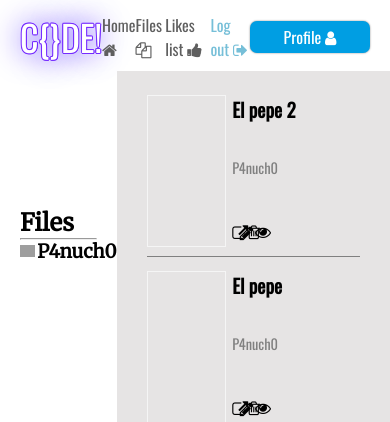
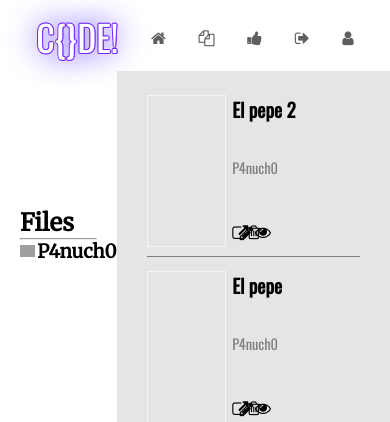
Before and after one commit to FNA2003/FinalProject, a Django app: page /files in a window 390 px wide. Shown: the top 422 px of the page. Run offline with Django 4.2, Linux system fonts and the light colour scheme; a user stored in the database is signed in; data comes from the database, SQL or seed files in the repository; grey boxes are pictures that could not be loaded.

Commit message:
ResponsiveUpdate:

```diff
--- a/pen/static/pen/layout.css
+++ b/pen/static/pen/layout.css
@@ -85,3 +85,29 @@ h1, h2, h3, h4, h5, h6 {
     #3c10ff 0 0 30px;
 
 }
+
+@media (max-width:750px) {
+    .navbar-link > span, #user-logout a span {
+        display: none;
+    }
+    #user-logout a{
+        color: #5f5f5f;
+    }
+}
+
+@media (max-width: 450px) {
+    #user-profile {
+        background-color: transparent;
+        width: fit-content;
+        color: #5f5f5f;
+        border: none;
+        box-shadow: none;
+    }
+    #user-profile:hover {
+        background: transparent;
+        color: #32b3ff;
+    }
+    #user-profile span {
+        display: none;
+    }
+}
--- a/pen/templates/pen/layout.html
+++ b/pen/templates/pen/layout.html
@@ -21,17 +21,17 @@
         <nav>
             <ul>
                 <li id="comp-tag"><span>C{}DE!</span></li>
-                <li><a class="navbar-link" href="{% url 'index' %}">Home <i class="fa fa-home" aria-hidden="true"></i></a></li>
+                <li><a class="navbar-link" href="{% url 'index' %}"><span>Home</span> <i class="fa fa-home" aria-hidden="true"></i></a></li>
 
                 {% if user.is_authenticated %}
-                    <li><a class="navbar-link" href="{% url 'files' %}">Files <i class="fa fa-files-o" aria-hidden="true"></i></a></li>
-                    <li><a class="navbar-link" href="{% url 'likes' %}">Likes list <i class="fa fa-thumbs-up" aria-hidden="true"></i></a></li>
-                    <li id="user-logout"><a href="{% url 'logout' %}">Log out <i class="fa fa-sign-out" aria-hidden="true"></i></a></li>
-                    <li><a href="{% url 'profile' %}" id="user-profile">Profile <i class="fa fa-user" aria-hidden="true"></i></a></li>
+                    <li><a class="navbar-link" href="{% url 'files' %}"><span>Files</span> <i class="fa fa-files-o" aria-hidden="true"></i></a></li>
+                    <li><a class="navbar-link" href="{% url 'likes' %}"><span>Likes list</span> <i class="fa fa-thumbs-up" aria-hidden="true"></i></a></li>
+                    <li id="user-logout"><a href="{% url 'logout' %}"><span>Log out</span> <i class="fa fa-sign-out" aria-hidden="true"></i></a></li>
+                    <li><a href="{% url 'profile' %}" id="user-profile"><span>Profile</span> <i class="fa fa-user" aria-hidden="true"></i></a></li>
 
                 {% else %}
-                    <li><a class="navbar-link" href="{% url 'register' %}">Register <i class="fa fa-pencil-square-o" aria-hidden="true"></i></a></li>
-                    <li><a class="navbar-link" href="{% url 'login' %}">Log in <i class="fa fa-sign-in" aria-hidden="true"></i></a></li>
+                    <li><a class="navbar-link" href="{% url 'register' %}"><span>Register</span> <i class="fa fa-pencil-square-o" aria-hidden="true"></i></a></li>
+                    <li><a class="navbar-link" href="{% url 'login' %}"><span>Log in</span> <i class="fa fa-sign-in" aria-hidden="true"></i></a></li>
                 {% endif %}
             </ul>
         </nav>
```
Also changed, not shown: pen/static/pen/index.css (+26 -0 lines), pen/templates/pen/index.html (+5 -5 lines).
